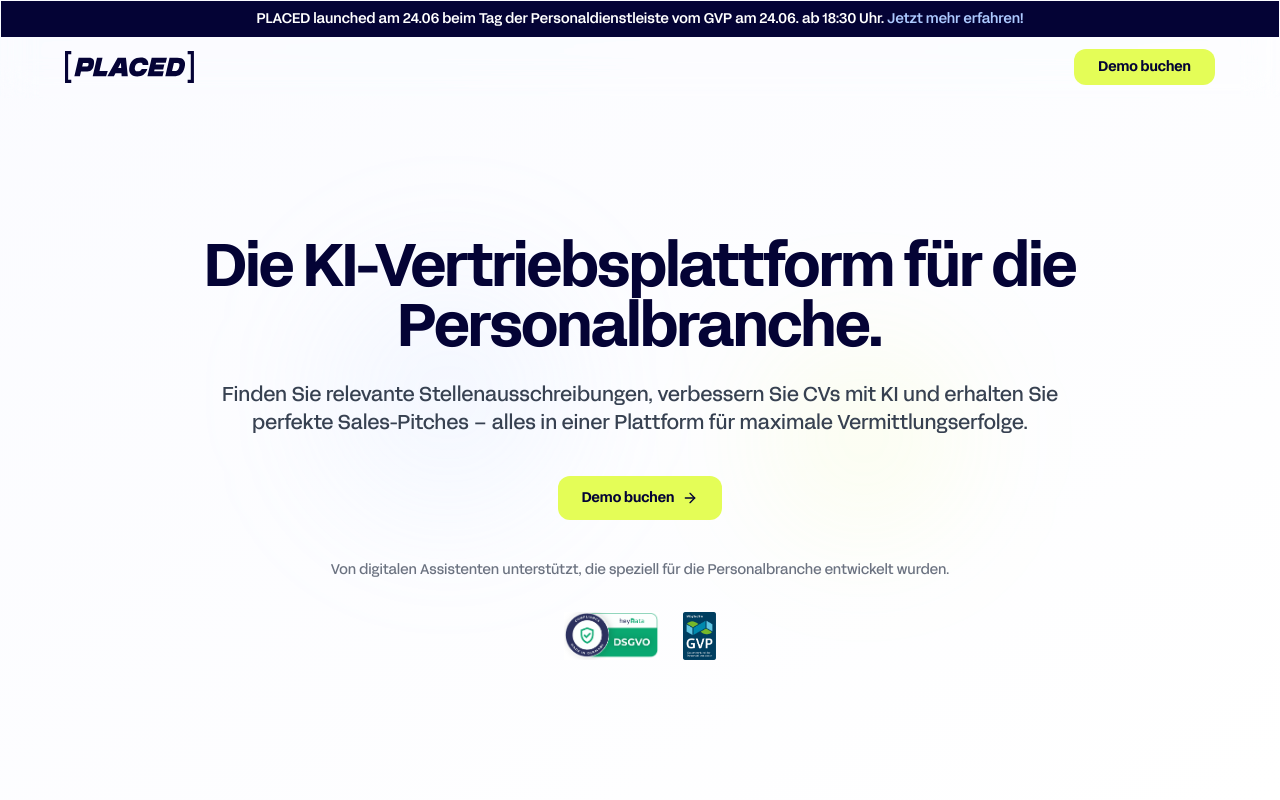
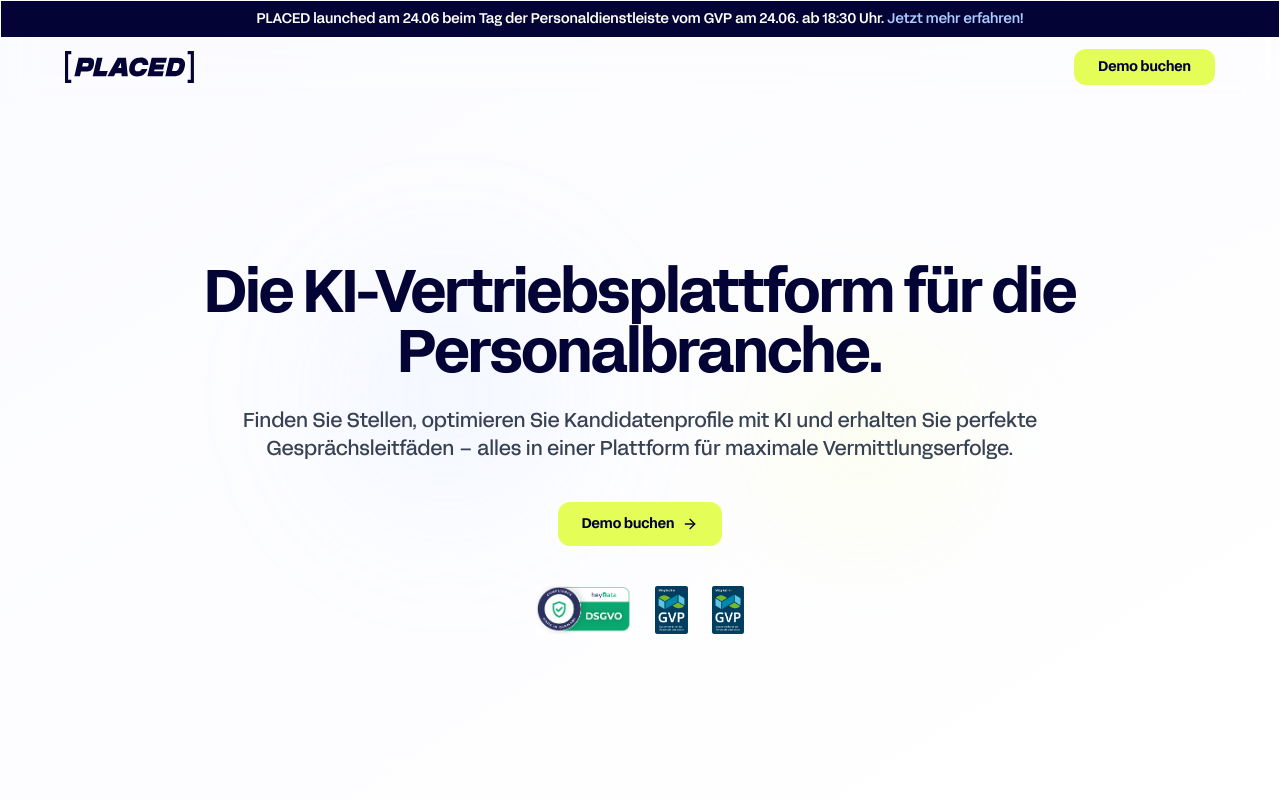
Before and after one commit to Placed-Technologies-GmbH/placed-website, a React (Vite) app in the folder placed-webapp/: page / in a window 1280 px wide. Shown: the top 800 px of the page. Built offline with nearby package versions, Linux system fonts and the light colour scheme.

Commit message:
Update Hero.tsx

```diff
--- a/placed-webapp/src/components/Hero.tsx
+++ b/placed-webapp/src/components/Hero.tsx
@@ -18,7 +18,7 @@
 
         {/* Subtitle */}
         <p className="text-xl text-gray-700 mb-10">
-          Finden Sie relevante Stellenausschreibungen, verbessern Sie CVs mit KI und erhalten Sie perfekte Sales-Pitches – alles in einer Plattform für maximale Vermittlungserfolge.
+        Finden Sie Stellen, optimieren Sie Kandidatenprofile mit KI und erhalten Sie perfekte Gesprächsleitfäden – alles in einer Plattform für maximale Vermittlungserfolge.
         </p>
 
         <div className="mb-10 flex justify-center">
@@ -32,16 +32,19 @@
           </Button>
         </div>
 
-        {/* Support text */}
-        <p className="text-sm text-muted-foreground mb-8">
-          Von digitalen Assistenten unterstützt, die speziell für die Personalbranche entwickelt wurden.
-        </p>
+
 
         {/* Trust badges */}
         <div className="flex flex-col sm:flex-row items-center justify-center gap-x-6 mt-6">
           <img
             src="/DGSVO.png"
             alt="DSGVO-konform Siegel"
+            className="h-10 md:h-12 object-contain"
+            loading="lazy"
+          />
+           <img
+            src="/GVP-Logo_Mitglied_RGB_blau.png"
+            alt="GVP-zertifiziert Siegel"
             className="h-10 md:h-12 object-contain"
             loading="lazy"
           />
```
